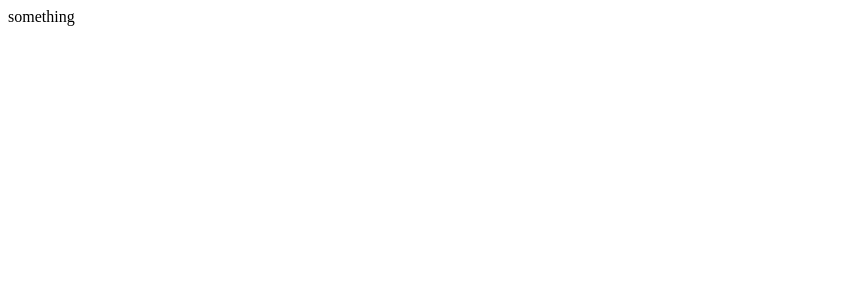
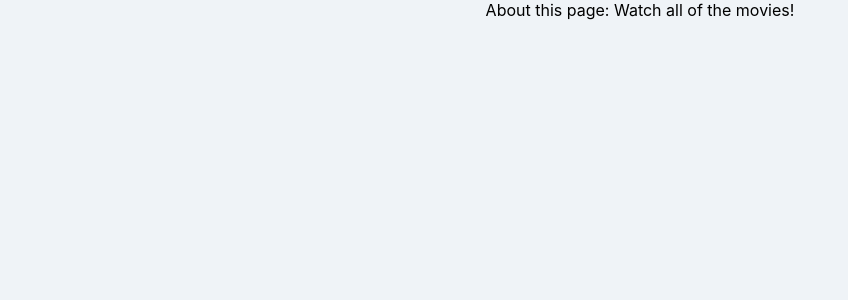
Before and after one commit to 0cddo/movie_app, a React (Create React App) app: page /about in a window 1280 px wide. Shown: the top 300 px of the page, without its empty margins (0-848 px from the left). Built offline with nearby package versions, Linux system fonts and the light colour scheme.

Commit message:
Building the Router, 컴포넌트 렌더링

```diff
--- a/src/App.js
+++ b/src/App.js
@@ -1,7 +1,30 @@
 import React from "react";
+import { BrowserRouter, Route, Link, Switch } from "react-router-dom";
+import Home from "./router/Home";
+import About from "./router/About";
 
 function App() {
-  return <span>something</span>;
+  return (
+    <BrowserRouter>
+      {/* 2개의 컴포넌트가 동시에 렌더링 방지를 위해 exact={true} 사용
+      해당 url의 오직 단하나만 렌더링함 */}
+      <Route path="/" exact={true} component={Home} />
+      <Route path="/about" component={About} />
+
+      {/* 컴포넌트 동시 렌더링 방지 */}
+      {/* home과 introduction은 두개 동시에 렌더링됨
+        -> url이 작동하는 방식 , 리액트 라우터는 기본적으로 url 을 가져옴 그리고 비교함 */}
+      {/* <Route path="/home">
+        <h1>Home</h1>
+      </Route>
+      <Route path="/home/introduction">
+        <h1>Introduction</h1>
+      </Route>
+      <Route path="/about">
+        <h1>About</h1>
+      </Route> */}
+    </BrowserRouter>
+  );
 }
 
 export default App;
--- a/src/router/About.js
+++ b/src/router/About.js
@@ -0,0 +1,7 @@
+import React from "react";
+
+function About() {
+  return <span>About this page: Watch all of the movies!</span>;
+}
+
+export default About;
```
